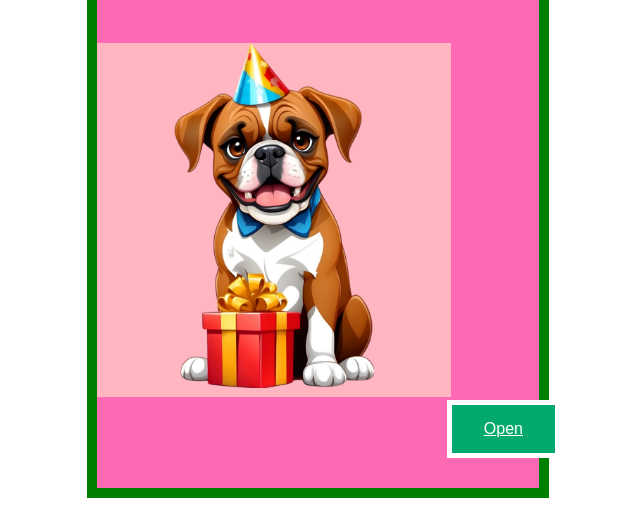
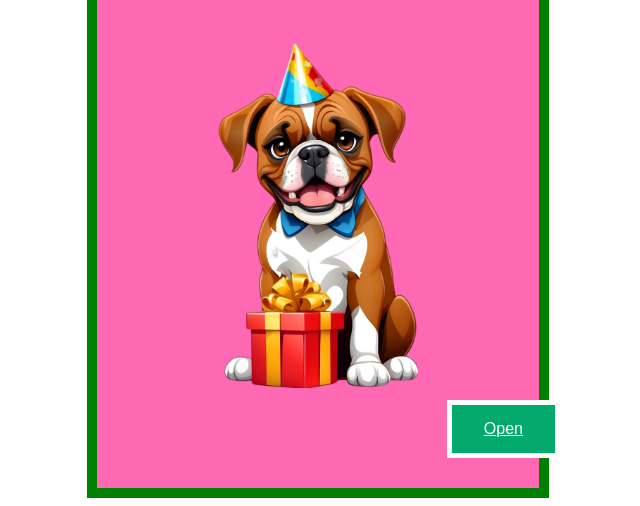
Before and after one commit to tam-webDesign/tam2-webDesign.io, a plain HTML site: page index.html in a window 1280 px wide. Shown: the part 299-805 px from the top of the page, without its empty margins (322-962 px from the left). Drawn offline with Linux system fonts and the light colour scheme.

Commit message:
Update styles1.css

```diff
--- a/styles1.css
+++ b/styles1.css
@@ -27,11 +27,6 @@ background-color: #04AA6D;
   font-size: 16px;
 
 }
-.img {
-    width: 80%;
-    background-color: lightpink;
-    align-content: center;
-}
 a:link {
   color: white;
   background-color: transparent;
```
